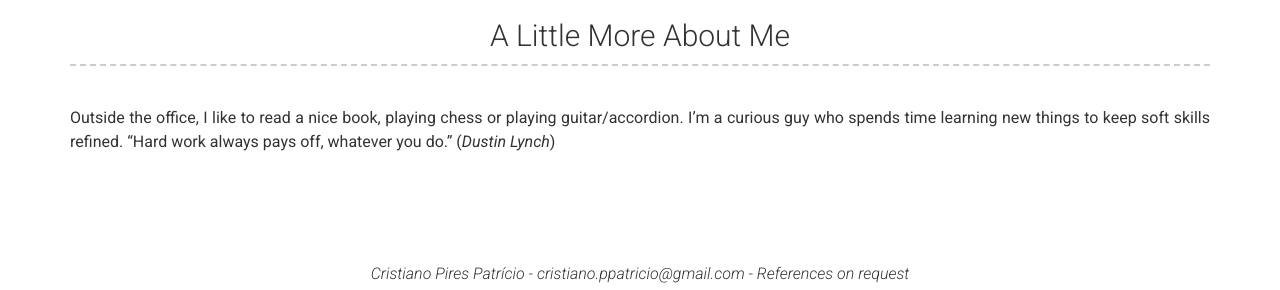
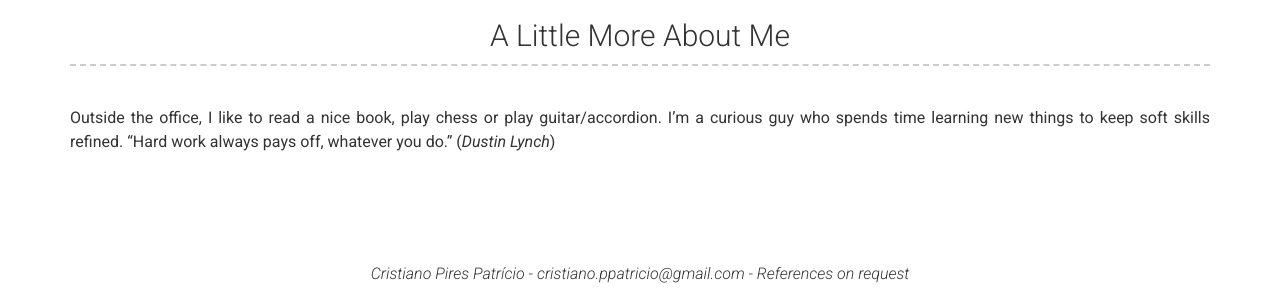
Before and after one commit to CristianoPatricio/cristianopatricio.github.io, a Jekyll site: the page built from index.md, in a window 1280 px wide. Shown: the part 1303-1593 px from the top of the page. Built offline with Jekyll 4.4.1, drawn with Linux system fonts in a browser that asks for light colours; nearby versions of some CDN libraries.

Commit message:
Update _config.yml

```diff
--- a/_config.yml
+++ b/_config.yml
@@ -51,7 +51,7 @@ about_content: | # this will include new lines to allow paragraphs
 # More Section
 # more_title: A Little More About Me #(Use this to override about more section title)
 more_content: | # this will include new lines to allow paragraphs
-  Outside the office, I like to read a nice book, playing chess or playing guitar/accordion. I'm a curious guy who spends time learning new things to keep soft skills refined.
+  Outside the office, I like to read a nice book, play chess or play guitar/accordion. I'm a curious guy who spends time learning new things to keep soft skills refined.
   "Hard work always pays off, whatever you do." (*Dustin Lynch*)
 
 # Footer
```
